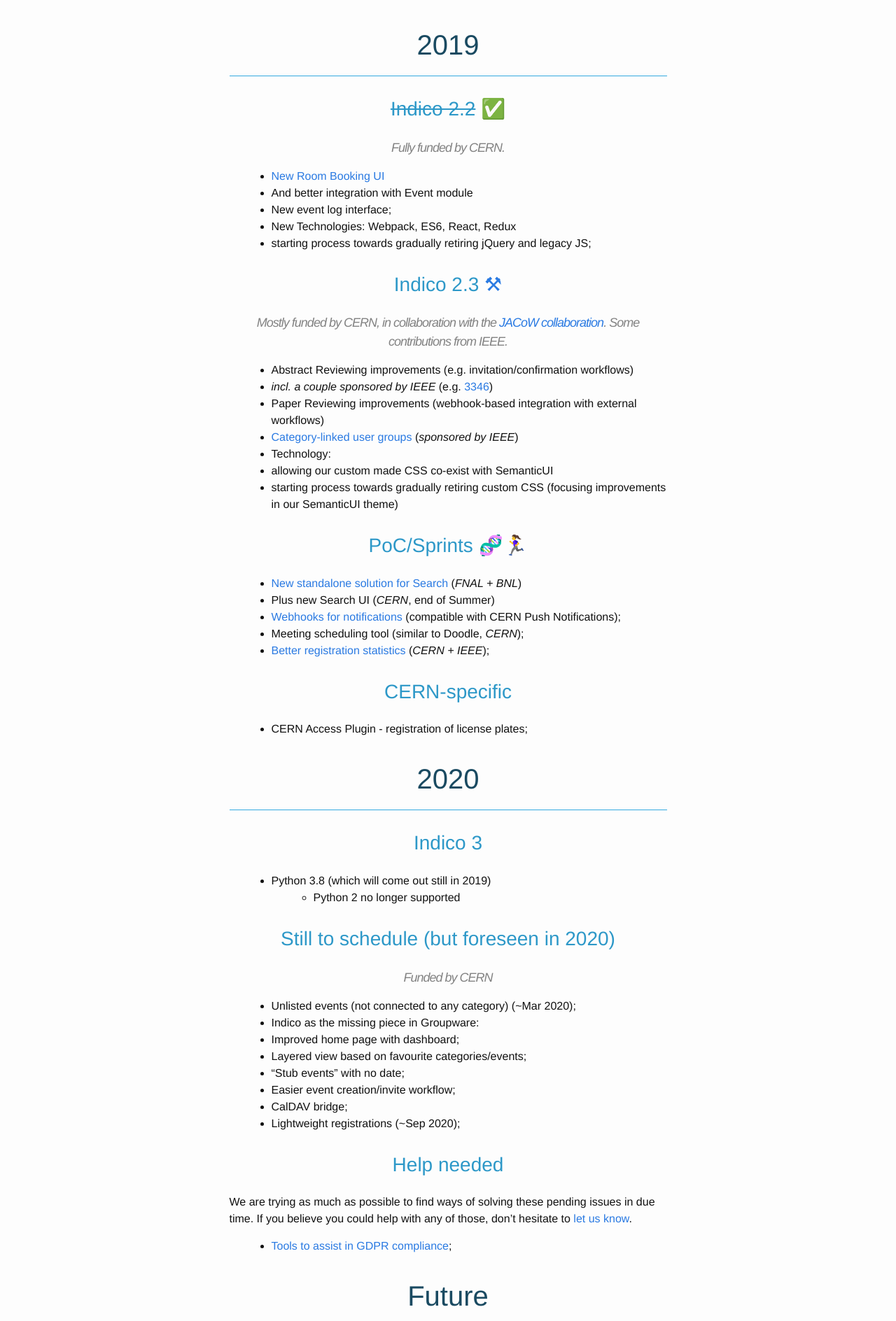
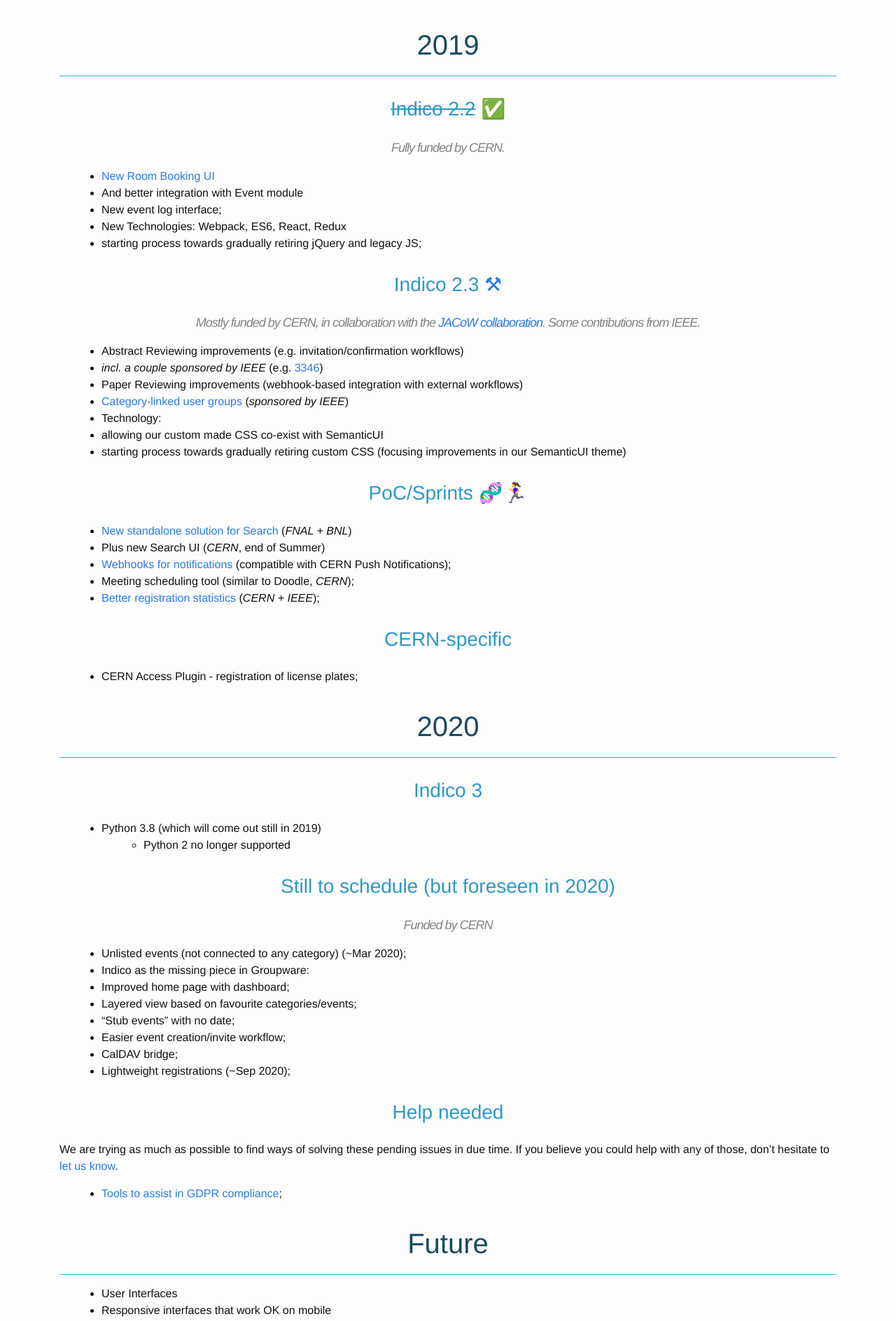
Before and after one commit to indico/indico.github.io, a Jekyll site: the page built from roadmap.md, in a window 1280 px wide. Shown: the part 350-2238 px from the top of the page at 70% size. Built offline with Jekyll 4.4.1, drawn with Linux system fonts in a browser that asks for light colours; nearby versions of some CDN libraries; comment, search, counter and statistics services are not loaded.

Commit message:
Fix roadmap css problem

```diff
--- a/_layouts/roadmap.html
+++ b/_layouts/roadmap.html
@@ -12,9 +12,9 @@
         </div>
     </div>
 </section>
-<section class="roadmap">
+<section class="container roadmap">
   <div class="row justify-content-center">
-    <div class="col-md-6 col-xm-12">
+    <div class="col-12">
       {{ content }}
     </div>
   </div>
```
